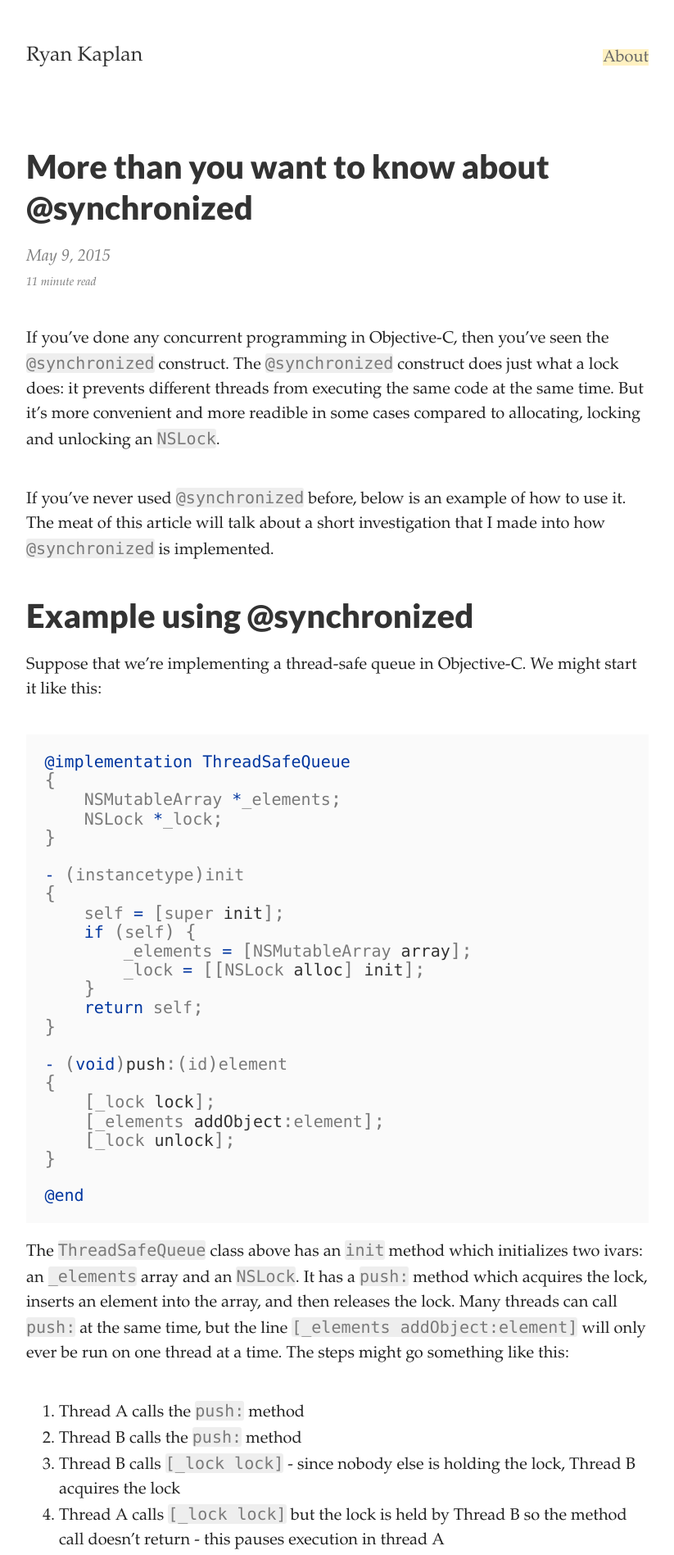
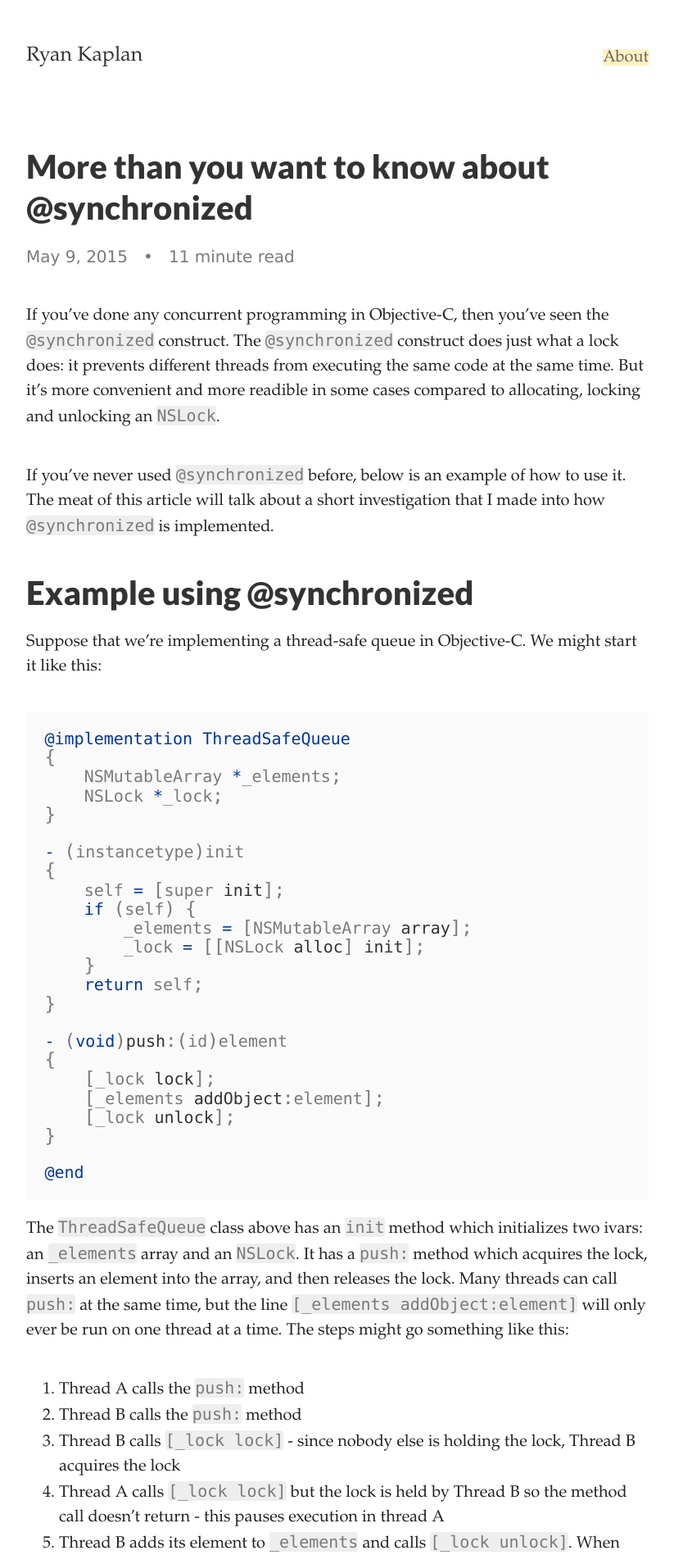
Before and after one commit to ryankaplan/ryankaplan.github.io, a Jekyll site: the page built from _posts/2015-05-09-synchronized.md, in a window 1280 px wide. Shown: the top 1897 px of the page at 82% size, without its empty margins (228-1051 px from the left). Built offline with Jekyll 4.4.1, drawn with Linux system fonts in a browser that asks for light colours; comment, search, counter and statistics services are not loaded.

Commit message:
More minor updates

```diff
--- a/_layouts/post.html
+++ b/_layouts/post.html
@@ -9,16 +9,18 @@ layout: default
 
 <div class="post-header mb2">
   <h1>{{ page.title }}</h1>
-  <span class="post-meta">{{ page.date | date: site.date_format }}</span><br>
-  {% if page.update_date %}
-    <span class="post-meta">{{ site.text.post.updated }}: {{ page.update_date | date: site.date_format }}</span><br>
-  {% endif %}
-  <span class="post-meta small">
-  {% if page.minutes %}
-    {{ page.minutes }} {{ site.text.post.minute_read }}
-  {% else %}
-    {{ minutes }} {{ site.text.post.minute_read }}
-  {% endif %}
+  <span class="post-meta sans-serif">
+    {{ page.date | date: site.date_format }}
+
+    &nbsp;
+    •
+    &nbsp;
+
+    {% if page.minutes %}
+      {{ page.minutes }} {{ site.text.post.minute_read }}
+    {% else %}
+      {{ minutes }} {{ site.text.post.minute_read }}
+    {% endif %}
   </span>
 </div>
 
--- a/_sass/_posts.scss
+++ b/_sass/_posts.scss
@@ -35,12 +35,10 @@
 
 .meta,
 .post-meta {
+  font-family: 'Lucida Grande', 'Lucida Sans Unicode', 'Lucida Sans', Geneva, Verdana, sans-serif;
   width: auto;
-  font-weight: 300;
   margin: 0;
-  padding: .25em 0;
   color: #7a7a7a;
-  font-style: italic;
 }
 
 .related-post-title {
```
